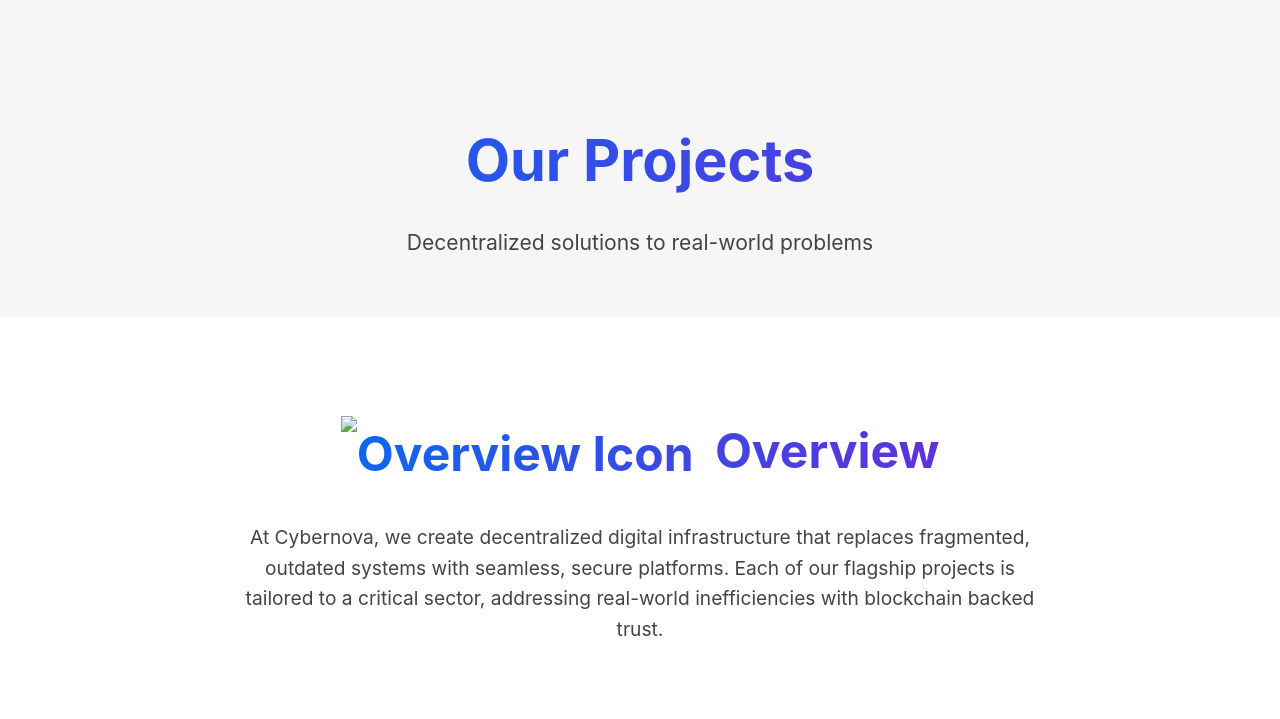
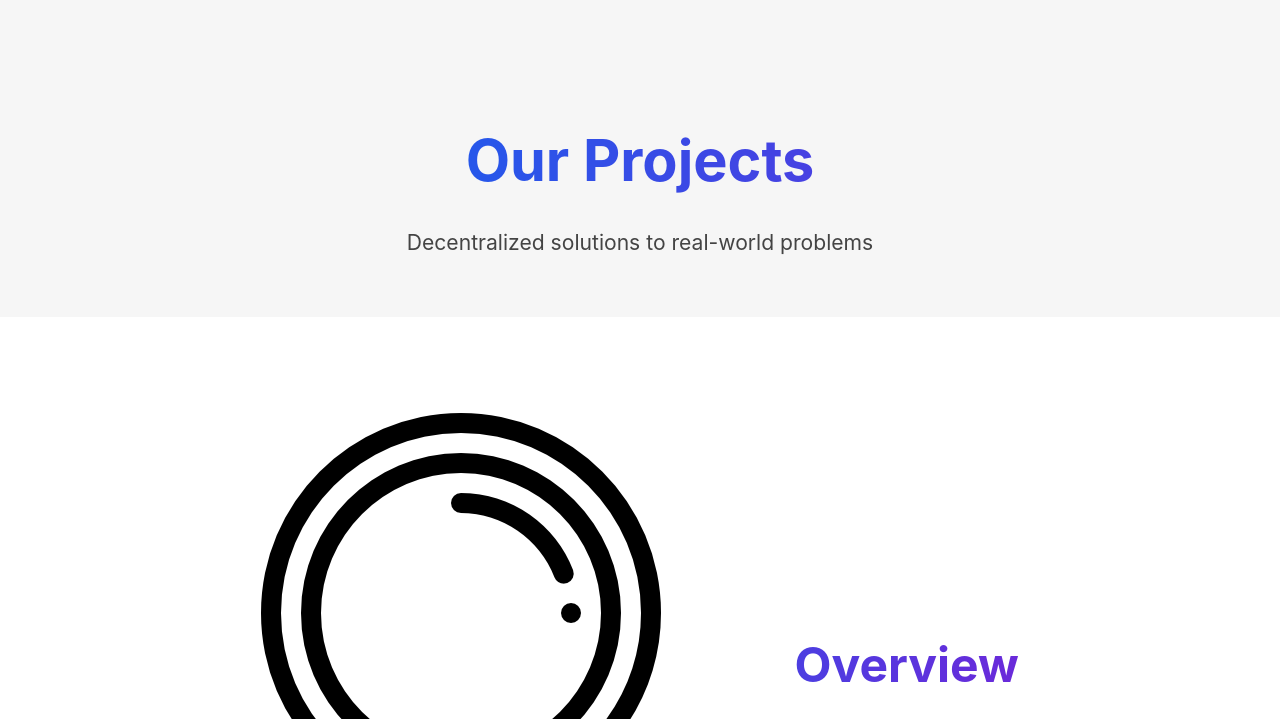
Before and after one commit to farooqansari14/cybernova.ae, a plain HTML site: page projects.html in a window 1280 px wide. Shown: the part 81-800 px from the top of the page. Drawn offline with Linux system fonts and the light colour scheme.

Commit message:
Update projects.html

```diff
--- a/projects.html
+++ b/projects.html
@@ -383,7 +383,7 @@
     <section class="overview">
         <div class="container">
             <div class="overview-content">
-                <h2><img src="loupe.pngs" alt="Overview Icon" style="vertical-align: middle; margin-right: 10px;"> Overview</h2>
+                <h2><img src="loupe.png" alt="Overview Icon" style="vertical-align: middle; margin-right: 10px;"> Overview</h2>
                 <p>At Cybernova, we create decentralized digital infrastructure that replaces fragmented, outdated systems with seamless, secure platforms. Each of our flagship projects is tailored to a critical sector, addressing real-world inefficiencies with blockchain backed trust.</p>
             </div>
         </div>
```
